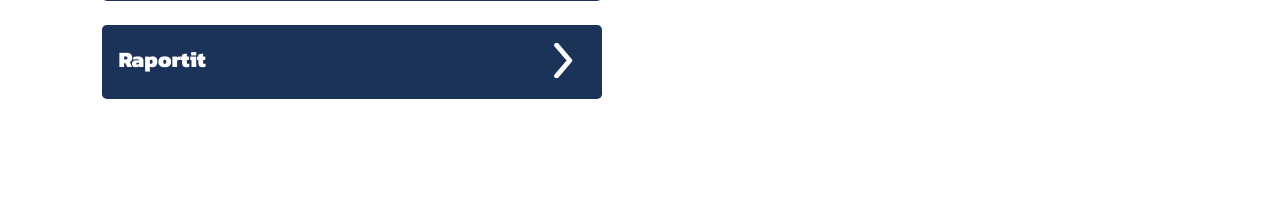
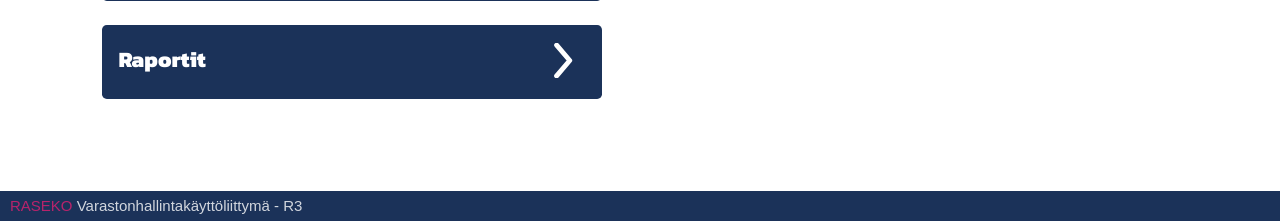
Before and after one commit to janlevea/Varastonhallinta-R3, a Django app: page / in a window 1280 px wide. Shown: the part 579-800 px from the top of the page. Run offline with Django 4.2, Linux system fonts and the light colour scheme; some libraries are stand-ins or nearby versions.

Commit message:
Lisää: footer

```diff
--- a/varastonhallinta/varasto/static/varasto/css/styles.css
+++ b/varastonhallinta/varasto/static/varasto/css/styles.css
@@ -164,3 +164,26 @@ h5 {
     height: 40px;
     width: 240px;
 }
+
+/* footer */
+footer {
+    position: fixed;
+    left: 0;
+    bottom: 0;
+    width: 100%;
+    height: 30px;
+    background-color: #1b3259;
+    color: white;
+    font-family: Nunito, sans-serif;
+    font-weight: 400;
+    font-size: 15px;
+}
+footer .lefttext {
+    margin-top: 4px;
+    text-align: left;
+    margin-left: 10px;
+    opacity: 80%
+}
+footer span {
+    color: #df2070;
+}
--- a/varastonhallinta/varasto/templates/varasto/base.html
+++ b/varastonhallinta/varasto/templates/varasto/base.html
@@ -20,5 +20,10 @@
 
         {% block content %}
         {% endblock %}
+        <footer>
+            <div class="lefttext">
+                <span>RASEKO</span> Varastonhallintakäyttöliittymä - R3
+            </div>
+        </footer>
     </body>
 </html>
```
Also changed, not shown: jemma/html/assets/css/styles.css (+24 -1 lines), jemma/html/index.html (+6 -2 lines).
